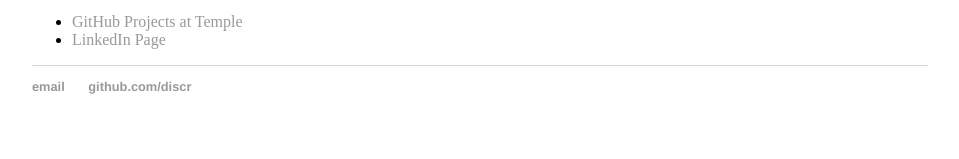
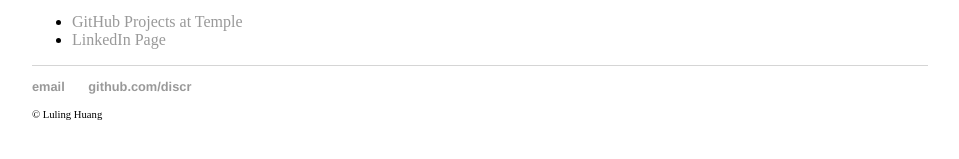
Before and after one commit to discr/discr.github.io, a Jekyll site: the page built from about/index.html, in a window 1280 px wide. Shown: the part 376-535 px from the top of the page, without its empty margins (160-1119 px from the left). Built offline with Jekyll 4.4.1, drawn with Linux system fonts in a browser that asks for light colours.

Commit message:
Update default.html

```diff
--- a/_layouts/default.html
+++ b/_layouts/default.html
@@ -23,6 +23,7 @@
         		<li><a href="mailto:hluling@outlook.com">email</a></li>
         		<li><a href="https://github.com/discr">github.com/discr</a></li>
 			</ul>
+		<small>&copy; Luling Huang {{currentYear}}</small>
 		</footer>
 	</body>
 </html>
```
